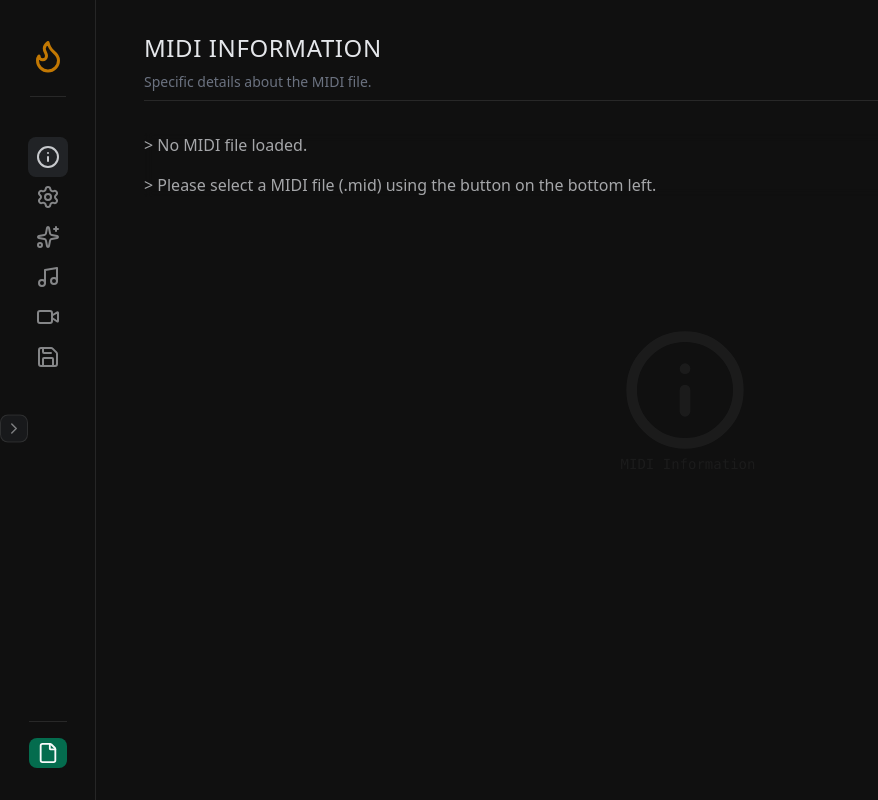
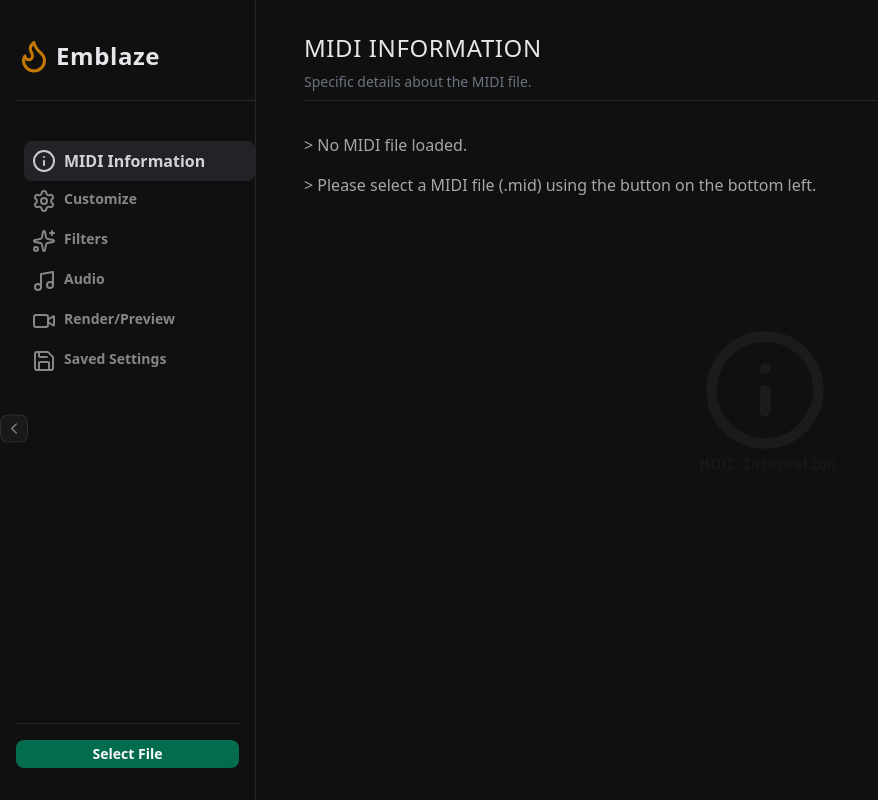
Before and after one commit to AndreBryant/emblaze-app, a SvelteKit app: page / in a window 1280 px wide. Shown: the whole page, without its empty margins (0-878 px from the left). Built offline with nearby package versions, Linux system fonts and the light colour scheme.

Commit message:
fine tune sidebar UI

```diff
--- a/src/components/Sidebar.svelte
+++ b/src/components/Sidebar.svelte
@@ -10,10 +10,10 @@
 
 <div
 	id="sidebar"
-	class={`z-20 px-4 py-8 flex flex-col gap-10 border-r
+	class={`z-20 py-8 flex flex-col gap-10 border-r
 	border-r-secondary-dark/10 border-opacity-30
 	fixed h-full select-none
-	${$isSidebarCollapsed ? ' w-24 items-center' : ' w-64'}`}
+	${$isSidebarCollapsed ? ' w-24 items-center px-4' : ' w-64 pl-4'}`}
 >
 	<AppTitle label={'Emblaze'} />
 	<Tabs {items} />
--- a/src/components/sidebar/AppTitle.svelte
+++ b/src/components/sidebar/AppTitle.svelte
@@ -4,7 +4,7 @@
 	export let label;
 </script>
 
-<div class="space-y-4">
+<div class="space-y-5">
 	<h1 class="h-12 text-2xl tracking-wide font-bold flex flex-row items-center gap-1 truncate">
 		<Flame class="text-acc-1 " size={36} />
 		{#if !$isSidebarCollapsed}
--- a/src/components/sidebar/FileInput.svelte
+++ b/src/components/sidebar/FileInput.svelte
@@ -42,7 +42,7 @@
 	class="hidden"
 />
 
-<div class="space-y-4">
+<div class={`space-y-4 ${$isSidebarCollapsed ? ' mr-0' : ' mr-4'}`}>
 	<hr class="border-secondary/10" />
 
 	<!-- For the unload midi file button -->
--- a/src/components/sidebar/Tabs.svelte
+++ b/src/components/sidebar/Tabs.svelte
@@ -8,7 +8,7 @@
 </script>
 
 <div class="flex-grow">
-	<ul class="flex flex-col justify-center">
+	<ul class="flex flex-col justify-end">
 		{#each items as item}
 			<TabTrigger
 				logo={item.logo}
--- a/src/lib/stores/app-stores.js
+++ b/src/lib/stores/app-stores.js
@@ -2,4 +2,4 @@ import { writable } from 'svelte/store';
 
 export const activeTabValue = writable(0);
 
-export const isSidebarCollapsed = writable(true);
+export const isSidebarCollapsed = writable(false);
```
